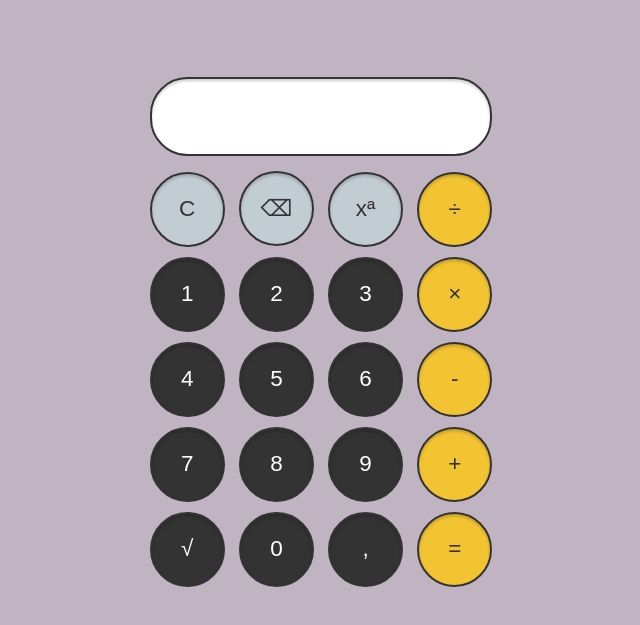
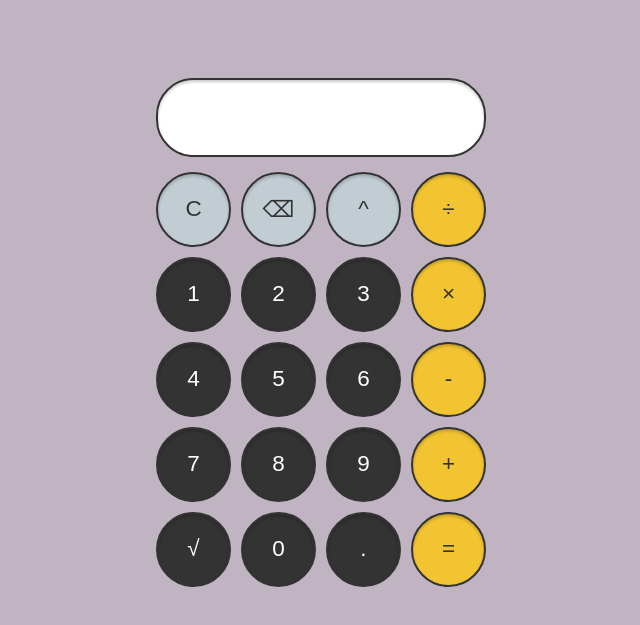
Before and after one commit to Sallinov/calculator, a plain HTML site: page index.html in a window 1280 px wide. Shown: the part 103-728 px from the top of the page, without its empty margins (319-959 px from the left). Drawn offline with Linux system fonts and the light colour scheme; a web font is replaced by a local one.

Commit message:
redactor: chage styles and add scripts

```diff
--- a/index.html
+++ b/index.html
@@ -6,6 +6,7 @@
 	<meta name="description" content="JS Calculator">
 	<meta name="viewport" content="initial-scale=1, maximum-scale=1">
 	<link rel="stylesheet" href="style.css">
+	<link rel="icon" href="assets/icon.png" type="image/png">
 	<link href="https://fonts.googleapis.com/css2?family=Bai+Jamjuree:wght@200;300;400;500;600;700&display=swap" rel="stylesheet">
 </head>
 <body class="light-theme">
@@ -22,51 +23,93 @@
 	</div>
 	<div class="calculator">
 		<div class="result">
-			<div></div>
-			<div></div>
+			<div id="buff"></div>
+			<div id="enter"></div>
 		</div>
 		<div class="btns-block">
 			<div>
-				<button class="btn-gray">C</button>
-				<button class="btn-gray">⌫</button>
-				<button class="btn-gray">xª</button>
-				<button class="btn-orange">÷</button>
+				<button date-delete class="btn-gray">C</button>
+				<button date-backspace class="btn-gray">⌫</button>
+				<button date-operation class="btn-gray">^</button>
+				<button date-operation class="btn-orange">÷</button>
 			</div>
 			<div>
-				<button>1</button>
-				<button>2</button>
-				<button>3</button>
-				<button class="btn-orange">×</button>
+				<button data-numder>1</button>
+				<button data-numder>2</button>
+				<button data-numder>3</button>
+				<button date-operation class="btn-orange">×</button>
 			</div>
 			<div>
-				<button>4</button>
-				<button>5</button>
-				<button>6</button>
-				<button class="btn-orange">-</button>
+				<button data-numder>4</button>
+				<button data-numder>5</button>
+				<button data-numder>6</button>
+				<button date-operation class="btn-orange">-</button>
 			</div>
 			<div>
-				<button>7</button>
-				<button>8</button>
-				<button>9</button>
-				<button class="btn-orange">+</button>
+				<button data-numder>7</button>
+				<button data-numder>8</button>
+				<button data-numder>9</button>
+				<button date-operation class="btn-orange">+</button>
 			</div>
 			<div>
-				<button>√</button>
-				<button>0</button>
-				<button>,</button>
-				<button class="btn-orange">=</button>
+				<button date-operation>√</button>
+				<button data-numder>0</button>
+				<button data-delimiter>.</button>
+				<button date-equally class="btn-orange">=</button>
 			</div>
 		</div>
 	</div>
 	<script>
+		let statusOperation = false;
+		let body = document.body;
+		let buff = document.querySelector('#buff');
+		let enter = document.querySelector('#enter');
 		let checkbox = document.querySelector('#checkbox');
-		let body = document.body;
+		let button = document.getElementsByTagName('button');
+
 		body.className = getCookie('theme');
 		checkbox.checked = getCookie('theme') === 'dark-theme';
+
+		for (var number = 0; number < button.length; number++) {
+			button[number].onclick = func;
+		}
+
 		checkbox.onchange = function() {
 			body.className = checkbox.checked === true ?  'dark-theme' : 'light-theme';
 			document.cookie = "theme=" + body.className;
 		};
+
+		function func() {
+			/*switch(this.attributes[0].name) {
+				case 'data-numder':
+					if (statusOperation) {
+						buff.innerHTML += enter.innerHTML;
+						enter.innerHTML = this.innerHTML;
+					} else {
+						enter.innerHTML += this.innerHTML;
+						statusOperation = false;
+					}
+					break;
+				case 'date-delete':
+					enter.innerHTML = '';
+					buff.innerHTML = '';
+					break;
+				case 'date-backspace':
+					enter.innerHTML = enter.innerHTML.substr(0,enter.innerHTML.length-1);
+					break;
+				case 'data-delimiter':
+					enter.innerHTML += enter.innerHTML.length < 1 ? '0' + this.innerHTML : this.innerHTML;
+					break;
+				case 'date-operation':
+					buff.innerHTML = buff.innerHTML.length < 1 && !statusOperation  ? enter.innerHTML : buff.innerHTML;
+					enter.innerHTML = !isNaN(buff.innerHTML) ? this.innerHTML : enter.innerHTML;
+					statusOperation = true;
+					break;
+			}*/
+			if(this.attributes[0].name === 'data-numder')
+				enter.innerHTML += this.innerHTML;
+		}
+
 		function getCookie(name) {
 			let matches = document.cookie.match(new RegExp(
 					"(?:^|; )" + name.replace(/([\.$?*|{}\(\)\[\]\\\/\+^])/g, '\\$1') + "=([^;]*)"
--- a/style.css
+++ b/style.css
@@ -61,10 +61,13 @@ body {
 .iphone-checkbox:checked + label:after {
 	left: 26px;
 }
+.result,
+.theme-style {
+	justify-content: space-around;
+    flex-direction: column;
+}
 .theme-style {
 	height: 100px;
-    justify-content: space-around;
-    flex-direction: column;
     position: absolute;
     transform: translateX(-50%);
     left: 50%;
@@ -75,10 +78,15 @@ body {
 	font-weight: 300;
 	white-space: nowrap;
 }
+.btns-block > div {
+    display: flex;
+	justify-content: space-between;
+}
 .theme-changer {
 	justify-content: center;
 }
 body,
+.result,
 .theme-style,
 .theme-changer {
     display: flex;
@@ -109,9 +117,18 @@ button.btn-orange,
     color: #333333;
 }
 .result {
+    margin: 75px 5px 10px;
+	padding: 0 20px;
 	flex: 1 1 100%;
-    margin: 75px 5px 10px;
     background-color: #FFFFFF;
+}
+#buff {
+	font-size: 1.75rem;
+	font-weight: 300;
+}
+#enter {
+	font-size: 2.25rem;
+	font-weight: 500;
 }
 .result,
 .btns-block button {
@@ -126,6 +143,7 @@ button.btn-orange,
 .dark-theme {
 	background-color: #2d292e;
 }
+.dark-theme .result,
 .dark-theme > .theme-style > h2,
 .dark-theme .btns-block .btn-gray {
 	color: #FFFFFF;
```
Also changed, not shown: assets/icon.png (added).
